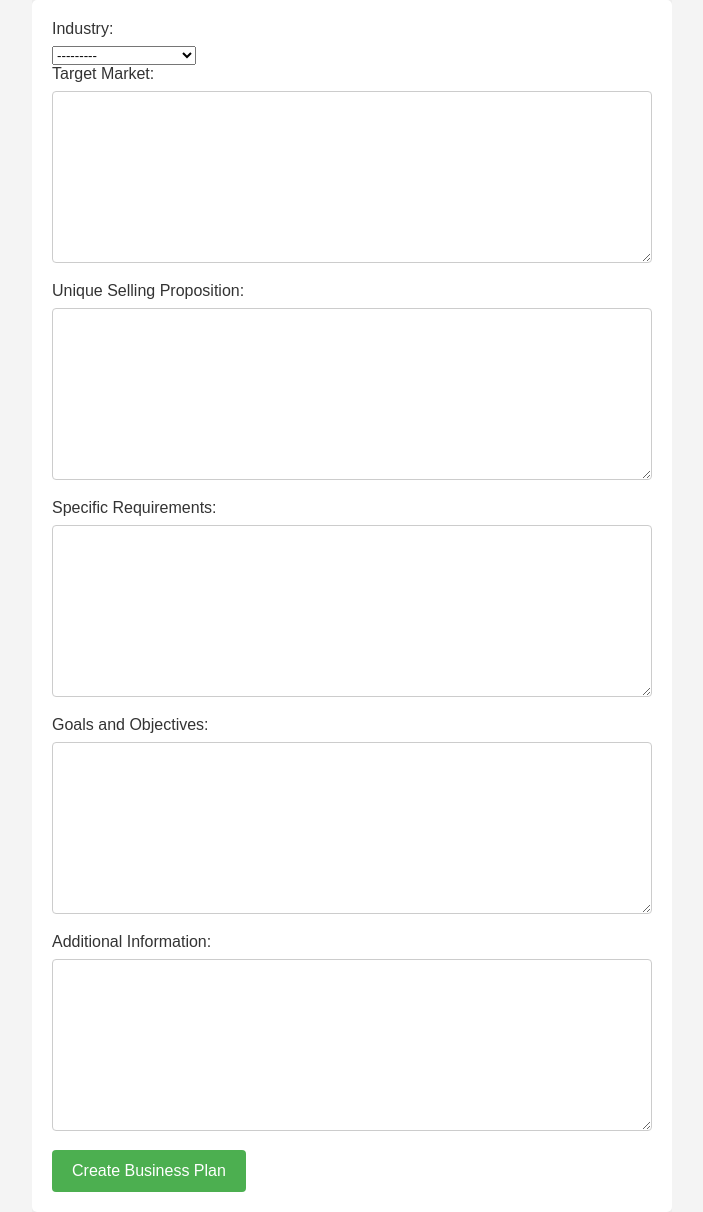
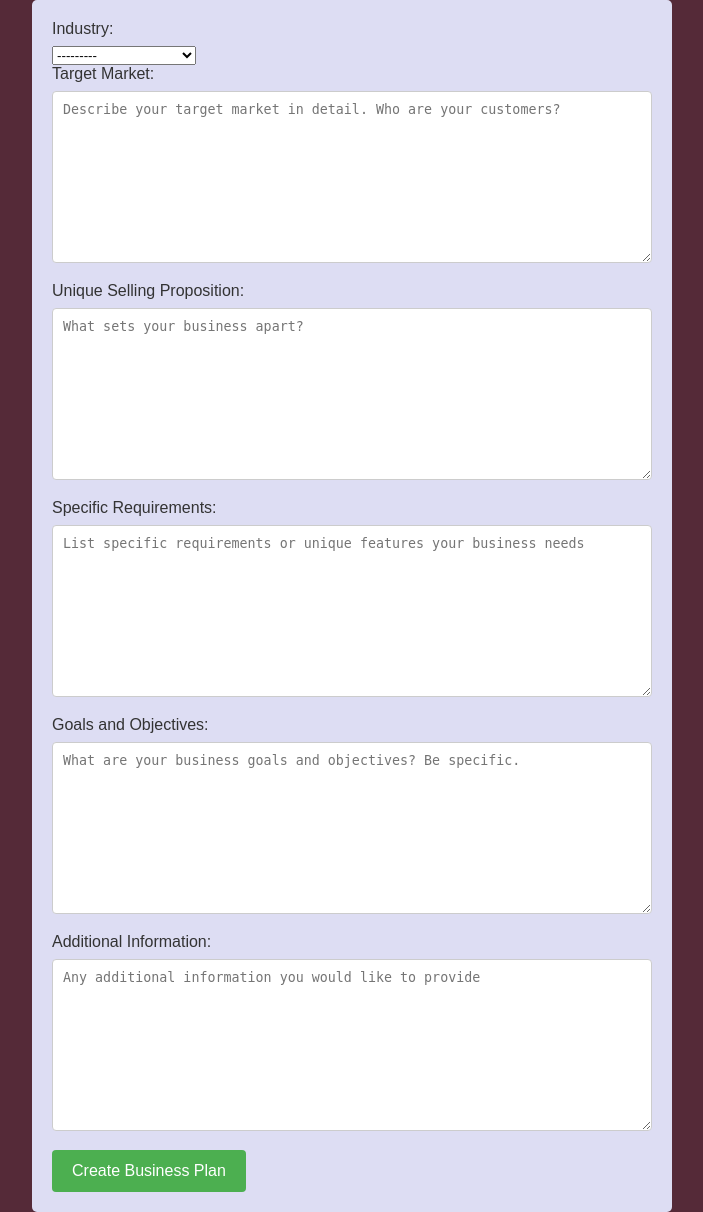
Before and after one commit to reggyshicky/Business-Plan-Generator, a Django app: template BizPlan_Generator/templates/form.html in a window 1280 px wide. Shown: the whole page, without its empty margins (288-991 px from the left). Run offline with Django 4.2, Linux system fonts and the light colour scheme; the template is opened without the code that fills it: values that come from a table or form of the project are taken from there, others are empty.

Commit message:
Styling user-entry form

```diff
--- a/BizPlan_Generator/BizPlan_App/forms.py
+++ b/BizPlan_Generator/BizPlan_App/forms.py
@@ -5,3 +5,24 @@ class BusinessPlanForm(forms.ModelForm):
     class Meta:
         model = BusinessPlan
         fields = '__all__'
+
+    def __init__(self, *args, **kwargs):
+        super().__init__(*args, **kwargs)
+        self.fields['industry'].widget.attrs['placeholder'] = (
+            'Enter the industry'
+        )
+        self.fields['target_market'].widget.attrs['placeholder'] = (
+            'Describe your target market in detail. Who are your customers?'
+        )
+        self.fields['unique_selling_proposition'].widget.attrs['placeholder'] = (
+            'What sets your business apart?'
+        )
+        self.fields['specific_requirements'].widget.attrs['placeholder'] = (
+            'List specific requirements or unique features your business needs'
+        )
+        self.fields['goals_and_objectives'].widget.attrs['placeholder'] = (
+            'What are your business goals and objectives? Be specific.'
+        )
+        self.fields['additional_information'].widget.attrs['placeholder'] = (
+            'Any additional information you would like to provide'
+        )
--- a/BizPlan_Generator/static/css/form.css
+++ b/BizPlan_Generator/static/css/form.css
@@ -4,6 +4,7 @@
     color: #333;
     margin: 0;
     padding: 0;
+    background-color: rgb(85, 42, 56);
 }
 
 .newform {
@@ -14,7 +15,7 @@
 
 
 form {
-    background: #fff;
+    background: #ddddf3;
     padding: 20px;
     border-radius: 5px;
     box-shadow: 0 0 10px rgba(0, 0, 0, 0.1);
@@ -49,6 +50,12 @@ input[type="submit"]:hover {
     background-color: #45a049;
 }
 
+.center-button {
+    display: block;
+    margin-left: auto;
+    margin-right: auto;
+   }
+
 /*
 @media (max-width: 768px) {
     form {
```
